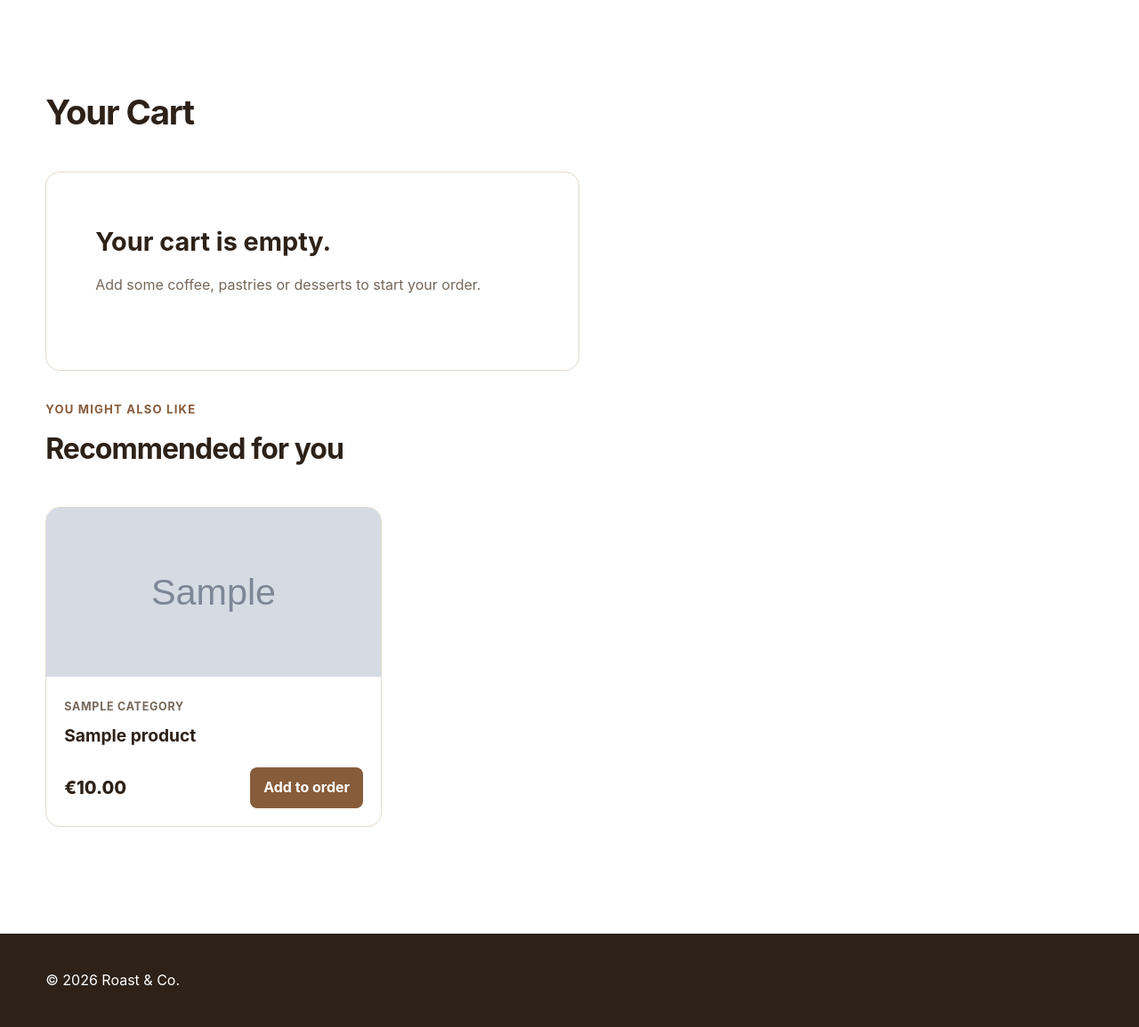
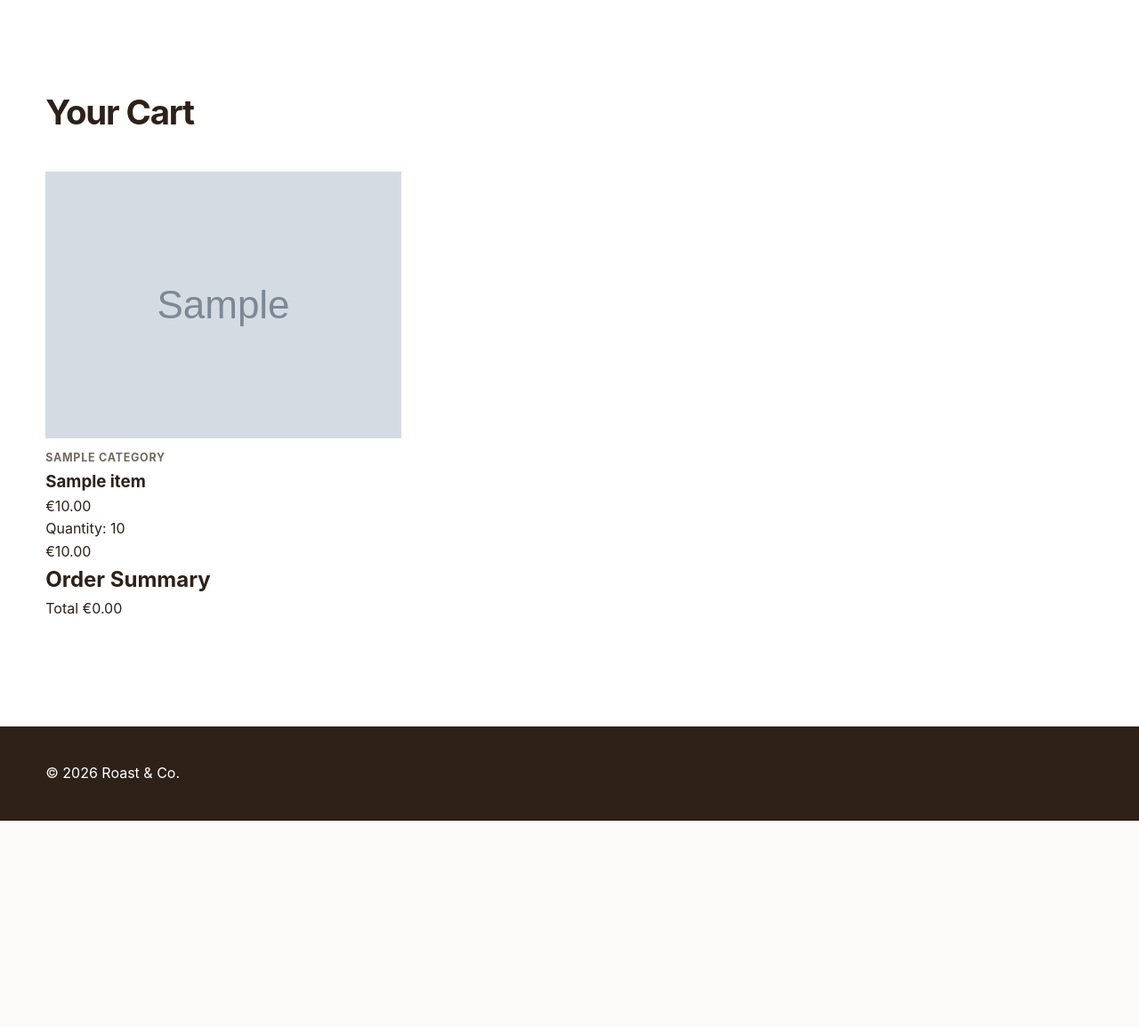
Before and after one commit to kisshere69/devops-project-e-commerce, a Flask app: template app/templates/cart.html in a window 1280 px wide. Shown: the part 166-1321 px from the top of the page at 89% size. After the commit the page ends 1089 px from the top, so only its background shows below. Run offline with Flask 3, Linux system fonts and the light colour scheme; the template is opened without the code that fills it: most values are stand-ins (such as "Sample title", 1, 10 or a date in 2020); grey boxes marked "Sample" are stand-in pictures.

Commit message:
Configured cart layout

```diff
--- a/app/templates/cart.html
+++ b/app/templates/cart.html
@@ -17,6 +17,77 @@ Roast & Co. | Cart
             </div>
         </div>
 
+        {% if cart_items %}
+
+        <div class="cart-layout">
+
+            <div class="cart-items">
+
+                {% for item in cart_items %}
+
+                <article class="cart-item">
+
+                    <img
+                        src="{{ url_for('static', filename=item.image) }}"
+                        alt="{{ item.name }}"
+                        class="cart-item-image"
+                    >
+
+                    <div class="cart-item-content">
+
+                        <span class="category">
+                            {{ item.category }}
+                        </span>
+
+                        <h3>
+                            {{ item.name }}
+                        </h3>
+
+                        <div class="cart-item-price">
+                            €{{ "%.2f"|format(item.price) }}
+                        </div>
+
+                        <div class="cart-item-quantity">
+                            Quantity: {{ item.quantity }}
+                        </div>
+
+                    </div>
+
+                    <div class="cart-item-subtotal">
+                        €{{ "%.2f"|format(item.subtotal) }}
+                    </div>
+
+                </article>
+
+                {% endfor %}
+
+            </div>
+
+
+            <aside class="cart-summary">
+
+                <h2>
+                    Order Summary
+                </h2>
+
+                <div class="cart-summary-row cart-summary-total">
+
+                    <span>
+                        Total
+                    </span>
+
+                    <span>
+                        €{{ "%.2f"|format(cart_total) }}
+                    </span>
+
+                </div>
+
+            </aside>
+
+        </div>
+
+        {% else %}
+
             <div class="cart-empty">
 
                 <h2>
@@ -33,6 +104,7 @@ Roast & Co. | Cart
             <div class="cart-recommendations">
 
                 <div class="recommendations-header">
+
                     <span class="section-label">
                         You might also like
                     </span>
@@ -40,54 +112,14 @@ Roast & Co. | Cart
                     <h2>
                         Recommended for you
                     </h2>
-            </div>
-            <div class="recommendation-grid">
-
-                    {% for product in recommended_products %}
-
-                    <article class="recommendation-card">
-
-                        <div class="recommendation-image">
-                            <img
-                                src="{{ url_for('static', filename=product.image) }}"
-                                alt="{{ product.name }}"
-                            >
-                        </div>
-
-                        <div class="recommendation-content">
-
-                            <span class="category">
-                                {{ product.category }}
-                            </span>
-
-                            <h3>
-                                {{ product.name }}
-                            </h3>
-
-                            <div class="recommendation-footer">
-
-                                <span class="price">
-                                    €{{ "%.2f"|format(product.price) }}
-                                </span>
-
-                                <button
-                                    class="add-button"
-                                    type="button"
-                                    data-product-id="{{ product.id }}"
-                                >
-                                    Add to order
-                                </button>
 
                 </div>
 
+                <!-- твой текущий recommendation-grid -->
+
             </div>
 
-                    </article>
-
-                    {% endfor %}
-
-                </div>
-        </div>
+        {% endif %}
 
     </div>
 </section>
```
Lines whose indentation alone changed are shown as unchanged.
